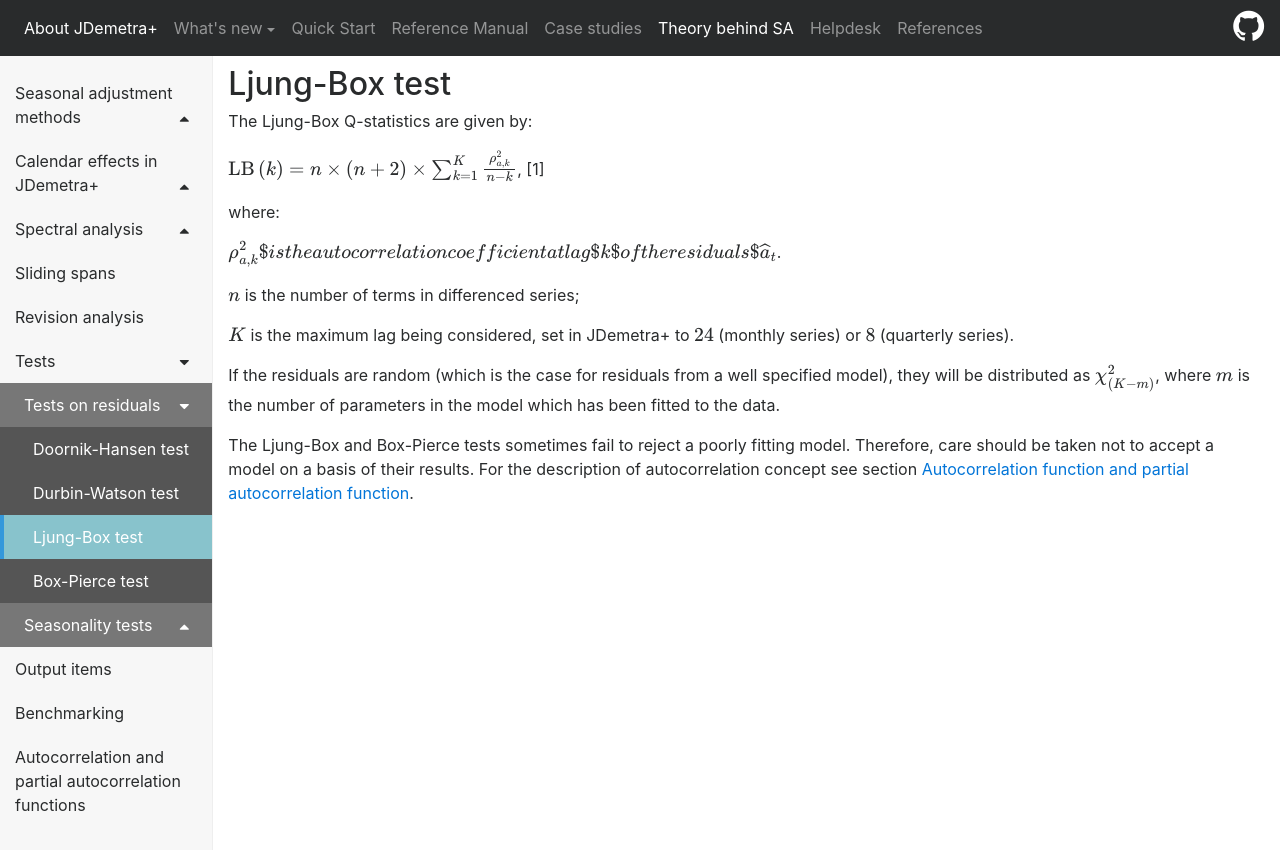
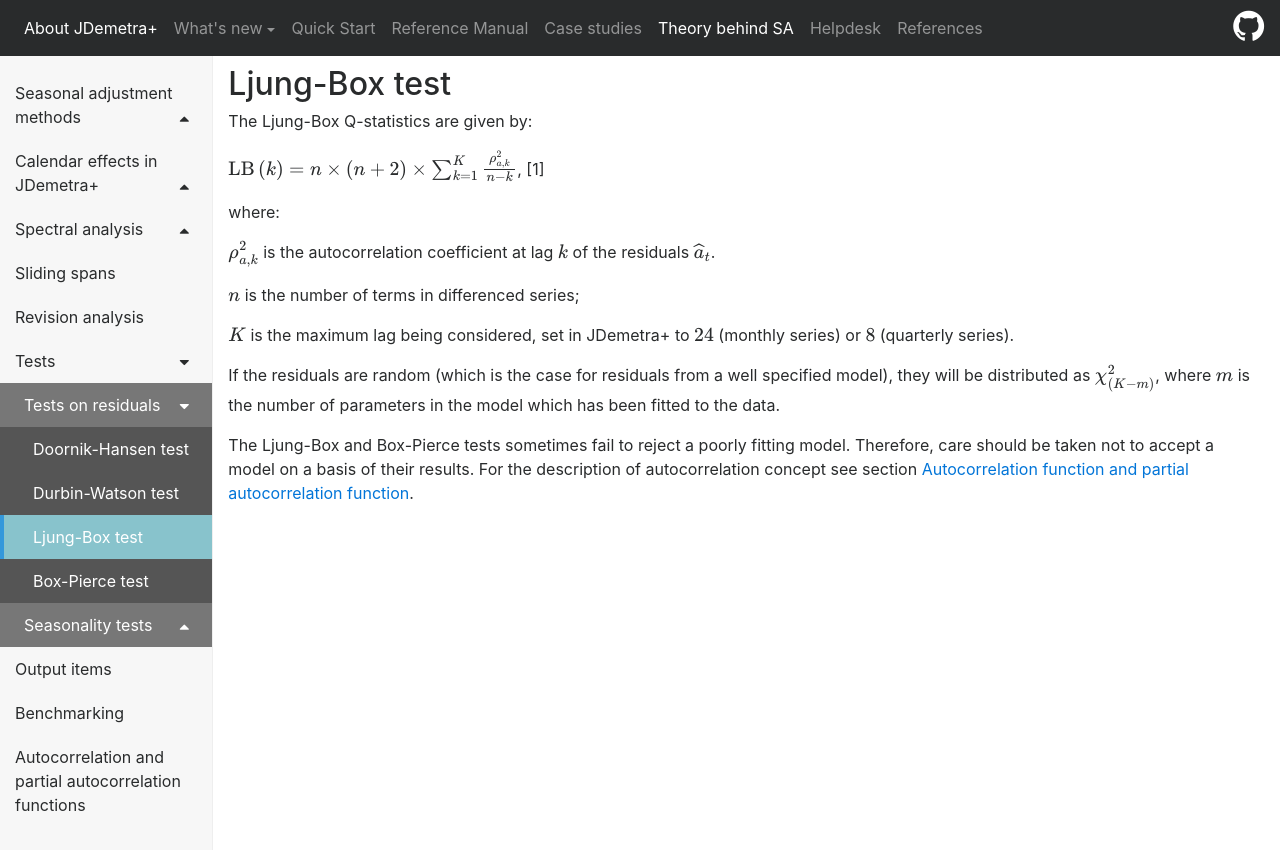
Before and after one commit to SylwiaGrudkowska/JDemetra-documentation, a Jekyll site: the page built from pages/theory/Tests_LB.md, in a window 1280 px wide. Shown: the top 850 px of the page. Built offline with Jekyll 4.4.1, drawn with Linux system fonts in a browser that asks for light colours; nearby versions of some CDN libraries; formulas are drawn with MathJax 3.

```diff
--- a/pages/theory/Tests_LB.md
+++ b/pages/theory/Tests_LB.md
@@ -14,8 +14,8 @@ The Ljung-Box Q-statistics are given by:
 
 where:
 
-$$\rho_{a,k}^{2}$ is the autocorrelation coefficient at lag $k$ of the
-residuals ${\widehat{a}}_{t}$$.
+$$\rho_{a,k}^{2}$$ is the autocorrelation coefficient at lag $k$ of the
+residuals $${\widehat{a}}_{t}$$.
 
 $n$ is the number of terms in differenced series;
 
```
